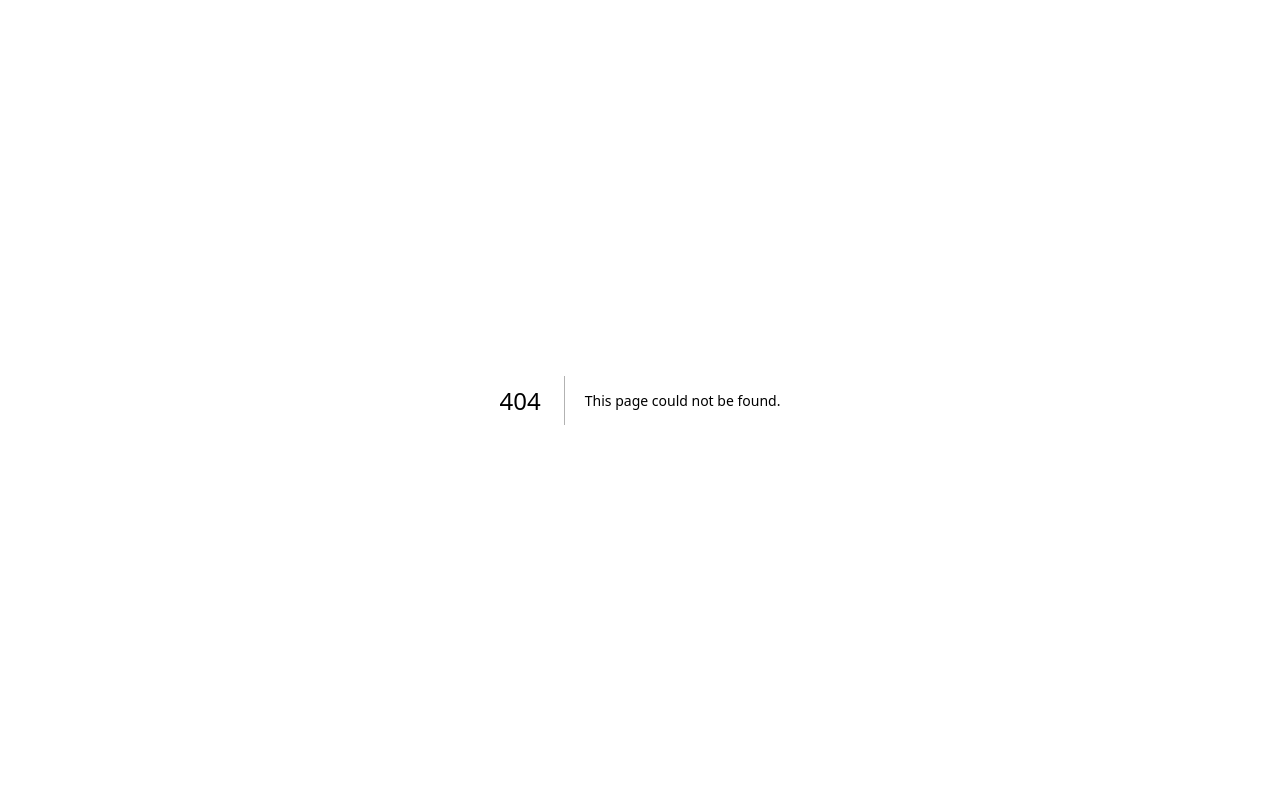
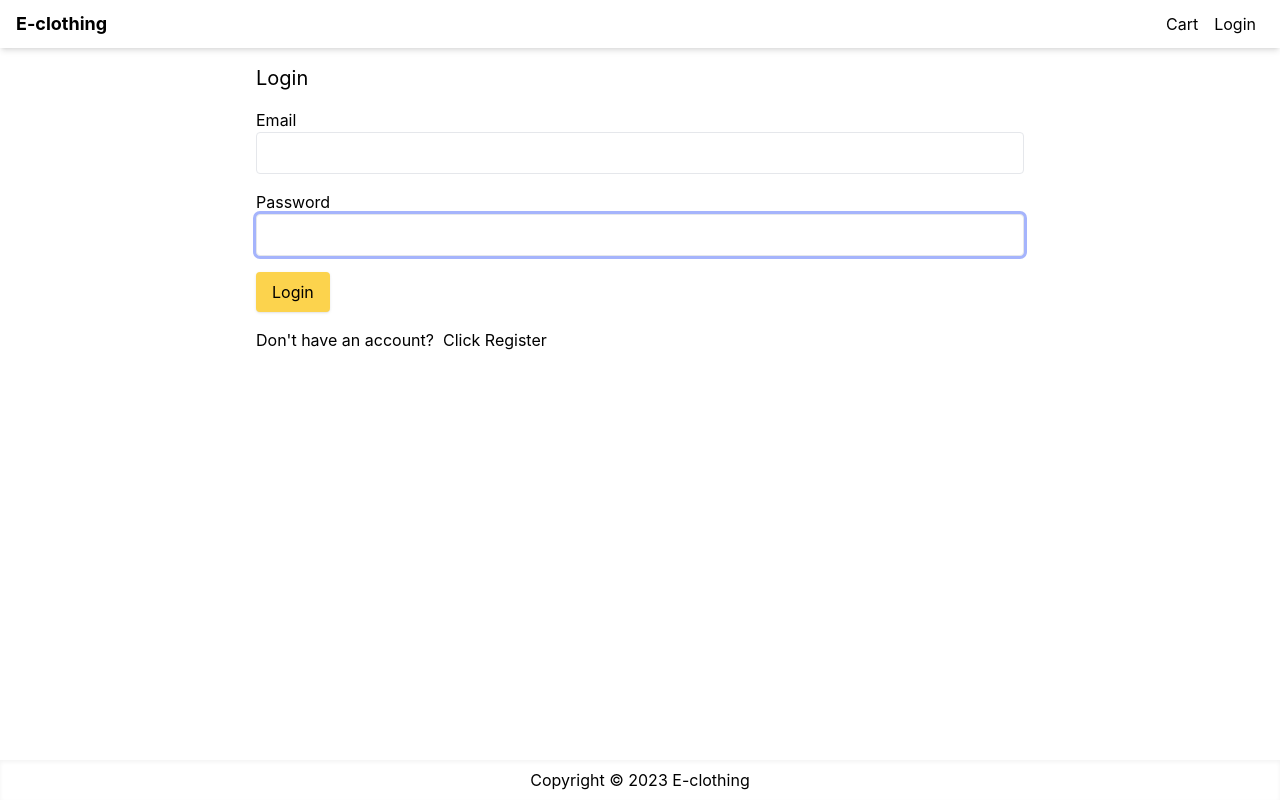
Before and after one commit to Ekwugha/e-clothing, a Next.js app: page /login in a window 1280 px wide. Before the commit this address had no page. Built offline with nearby package versions, Linux system fonts and the light colour scheme.

Commit message:
A login page to get email & password from user

```diff
--- a/package.json
+++ b/package.json
@@ -13,7 +13,8 @@
     "js-cookie": "^3.0.1",
     "next": "13.1.1",
     "react": "18.2.0",
-    "react-dom": "18.2.0"
+    "react-dom": "18.2.0",
+    "react-hook-form": "^7.41.5"
   },
   "devDependencies": {
     "@types/react": "^18.0.26",
--- a/pages/cart.js
+++ b/pages/cart.js
@@ -22,8 +22,8 @@
 
   const updateCartHandler = (item, qty) => {
     const quantity = Number(qty);
-    dispatch({ type: 'CART_ADD_ITEM', payload: {...item, quantity}});
-  }
+    dispatch({ type: 'CART_ADD_ITEM', payload: { ...item, quantity } });
+  };
 
   return (
     <Homepage title="Shopping Cart">
@@ -66,7 +66,7 @@
                         </Link>
                       </td>
                       <td className="p-5 text-right">
-                      {/* change quantity of each item in the cart */}
+                        {/* change quantity of each item in the cart */}
                         <select
                           value={item.quantity}
                           onChange={(e) =>
@@ -102,8 +102,9 @@
                 </div>
               </li>
               <li>
+                {/* first we check if the user is logged in, we direct user to shipping screen, else we keep it in the login screen to fill the form */}
                 <button
-                  onClick={() => router.push('/shipping')}
+                  onClick={() => router.push('login?redirect=/shipping')}
                   className="primary-button w-full"
                 >
                   Check Out
@@ -117,4 +118,4 @@
   );
 }
 
-export default dynamic(() => Promise.resolve(CartScreen), {ssr:false})
+export default dynamic(() => Promise.resolve(CartScreen), { ssr: false });
--- /dev/null
+++ b/pages/login.js
@@ -0,0 +1,59 @@
+import React from 'react';
+import Homepage from '../components/Homepage';
+import { useForm } from 'react-hook-form';
+import Link from 'next/link';
+
+export default function LoginScreen() {
+    // using useForm hook we installed
+    const { handleSubmit, register, formState: { errors } } = useForm();
+    const submitHandler = ({ email, password }) => {
+        console.log(email, password)
+    }
+  return (
+    <Homepage title="Login">
+      <form className="mx-auto max-w-screen-md" onSubmit={handleSubmit(submitHandler)}>
+        <h1 className="mb-4 text-xl">Login</h1>
+
+        {/* email */}
+        <div className="mb-4">
+          <label htmlFor="email">Email</label>
+          <input type="email"
+          {...register('email', { required: 'Please enter email', pattern: {
+            value: /^[a-zA-Z0-9_.+-]+@[a-zA-Z0-9-]+.[a-zA-Z0-9-.]+$/i,
+            message: 'Please enter a valid email',
+          } })}
+          className="w-full" id="email" autoFocus></input>
+          {errors.email && (<div className='text-red-500'>{errors.email.message}</div>)}
+        </div>
+
+        {/* password */}
+        <div className="mb-4">
+          <label htmlFor="password">Password</label>
+          <input
+            type="password"
+            {
+                ...register('password', {
+                    required: 'Please enter password',
+                    minLength: { value: 8, message: 'Password is more than 8 characters' },
+                })
+            }
+            className="w-full"
+            id="password"
+            autoFocus
+          ></input>
+          {errors.password && (<div className='text-red-500'>{errors.password.message}</div>)}
+        </div>
+
+        <div className="mb-4">
+          <button className="primary-button">Login</button>
+        </div>
+
+        <div className="mb-4">
+          {/* nbsp is an html stuff use to create space} */}
+          Don&apos;t have an account? &nbsp;
+          <Link href="register">Click Register</Link>
+        </div>
+      </form>
+    </Homepage>
+  );
+}
--- a/styles/globals.css
+++ b/styles/globals.css
@@ -27,6 +27,12 @@
   @apply rounded bg-amber-300 py-2 px-4 shadow outline-none hover:bg-amber-400 active:bg-amber-500;
 }
 
+input,
+select,
+textarea {
+  @apply rounded border p-2 outline-none ring-indigo-300 focus:ring;
+}
+
 /* @media (prefers-color-scheme: dark) {
   html {
     color-scheme: dark;
```
Also changed, not shown: 1 other file (tests, documents, lock files or other folders).
